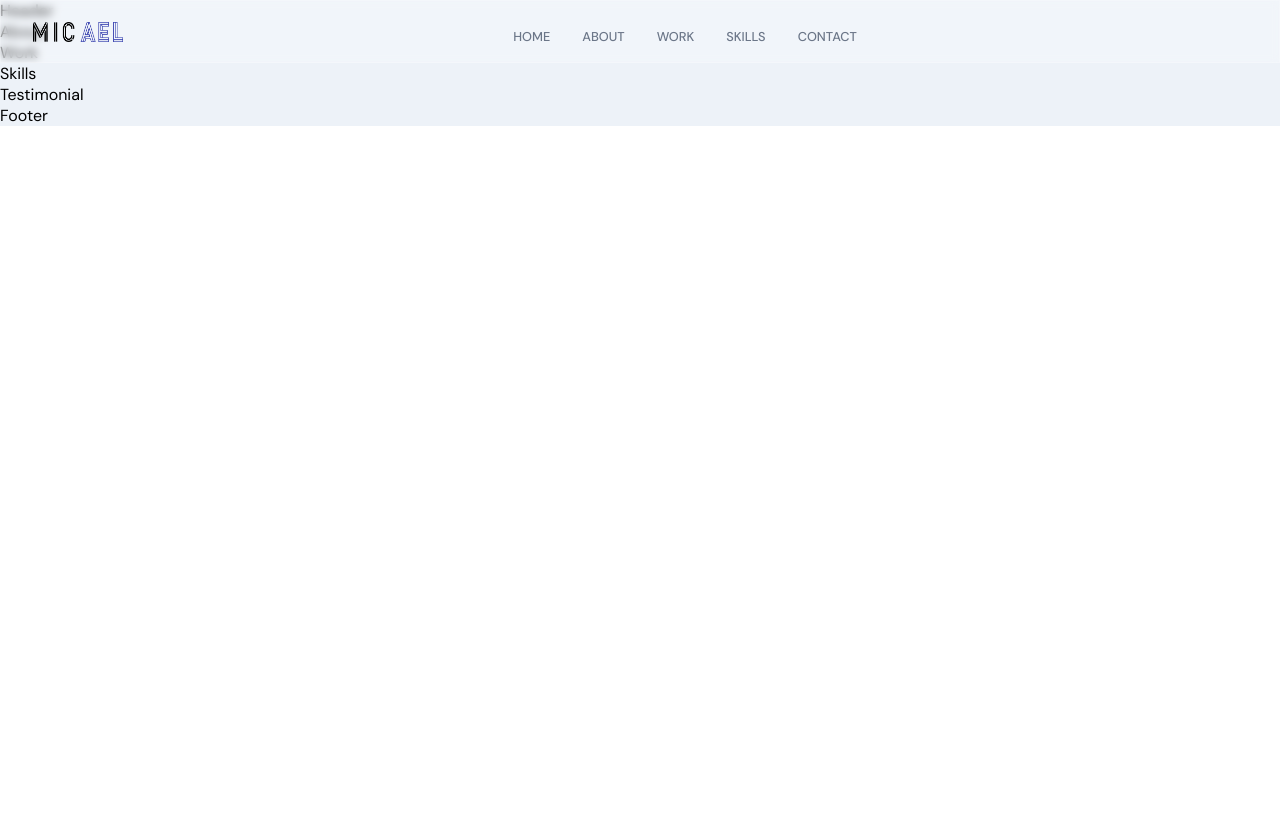
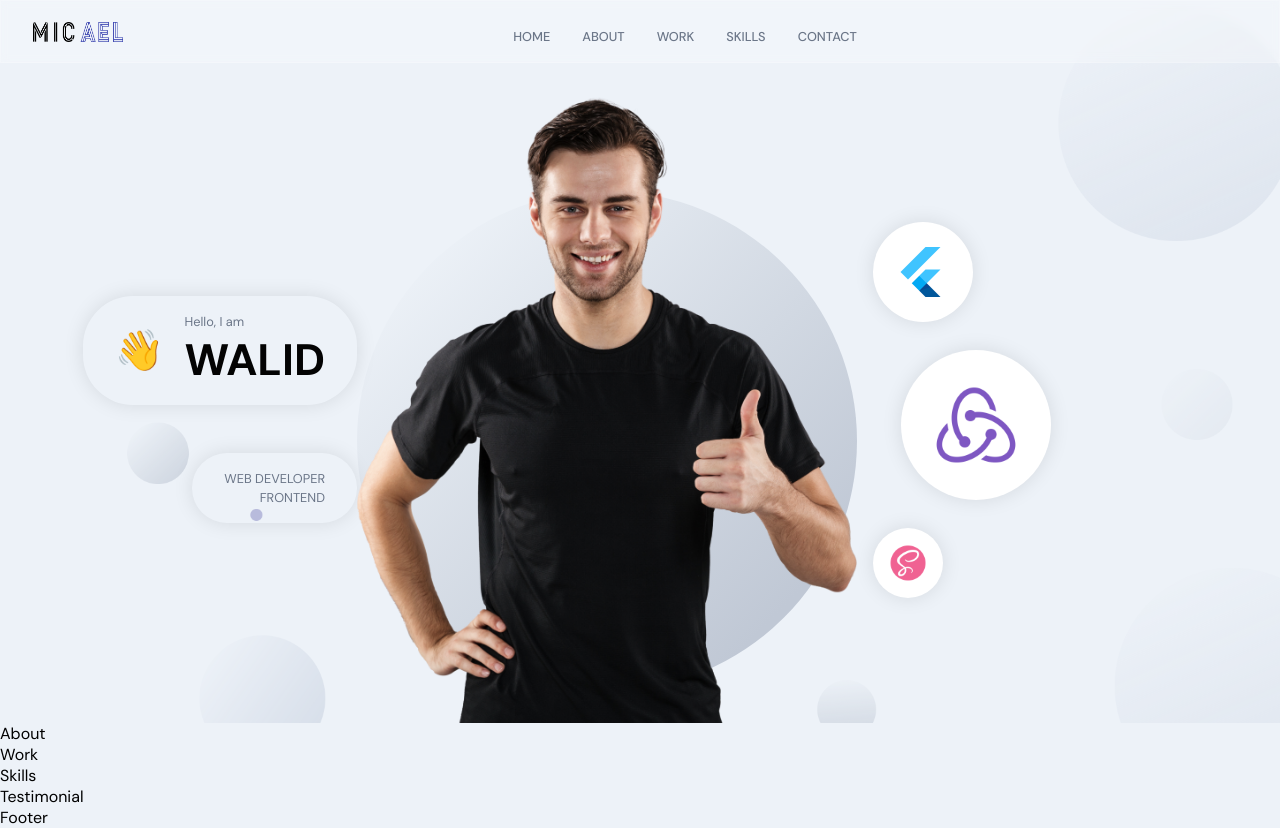
Before and after one commit to walidhassan1011/Portfolio, a React (Create React App) app in the folder frontend_react/: page / in a window 1280 px wide. Before the commit the page ends 800 px from the top, so only its background shows below. Built offline with nearby package versions, Linux system fonts and the light colour scheme.

Commit message:
header section done

```diff
--- a/frontend_react/src/container/Header/Header.jsx
+++ b/frontend_react/src/container/Header/Header.jsx
@@ -1,9 +1,73 @@
-import React from 'react'
-import './Header.scss'
+import React from "react";
+import "./Header.scss";
+import { motion } from "framer-motion";
+import { images } from "../../constants";
+const scaleVariants = {
+  whileInView: {
+    scale: [0, 1],
+    opacity: [0, 1],
+    transition: {
+      duration: 1,
+      ease: "easeInOut",
+    },
+  },
+};
 const Header = () => {
   return (
-    <div>Header</div>
-  )
-}
+    <div id="home" className="app__header app__flex">
+      <motion.div
+        whileInView={{
+          x: [-100, 0],
+          opacity: [0, 1],
+        }}
+        transition={{ duration: 0.5 }}
+        className="app__header-info"
+      >
+        <div className="app__header-badge">
+          <div className="badge-cmp app__flex">
+            <span>👋</span>
+            <div style={{ marginLeft: 20 }}>
+              <p className="p-text">Hello, I am</p>
+              <h1 className="head-text">WALID</h1>
+            </div>
+          </div>
+          <div className="tag-cmp app__flex">
+            <p className="p-text">Web Developer</p>
+            <p className="p-text">FrontEnd</p>
+          </div>
+        </div>
+      </motion.div>
+      <motion.div
+        whileInView={{
+          opacity: [0, 1],
+        }}
+        transition={{ duration: 0.5, delayChildren: 0.5 }}
+        className="app__header-img"
+      >
+        <img src={images.profile} alt="profile-bg" />
+        <motion.img
+          whileInView={{
+            scale: [0, 1],
+          }}
+          transition={{ duration: 1, ease: "easeInOut" }}
+          className="overlay_circle"
+          src={images.circle}
+          alt="profile-circle"
+        />
+      </motion.div>
+      <motion.div
+        variants={scaleVariants}
+        whileInView={scaleVariants.whileInView}
+        className="app__header-circles"
+      >
+        {[images.flutter, images.redux, images.sass].map((circle, index) => (
+          <div className="circle-cmp app__flex" key={`circle-${index}`}>
+            <img src={circle} alt="circle" />
+          </div>
+        ))}
+      </motion.div>
+    </div>
+  );
+};
 
-export default Header
+export default Header;
--- a/frontend_react/src/container/Header/Header.scss
+++ b/frontend_react/src/container/Header/Header.scss
@@ -0,0 +1,162 @@
+#home {
+  position: relative;
+  background: url("../../assets/bgIMG.png");
+  background-size: cover;
+  background-repeat: repeat;
+  background-position: center;
+
+  .app__wrapper {
+    padding: 0;
+  }
+  .copyrigth {
+    display: none;
+  }
+}
+
+.app__header {
+  flex: 1;
+  width: 100%;
+  height: 100%;
+  flex-direction: row;
+  padding: 6rem 2rem 0;
+  @media screen and (min-width: 2000px) {
+    padding-top: 8rem;
+  }
+  @media screen and (max-width: 1200px) {
+    flex-direction: column;
+  }
+  @media screen and (max-width: 450px) {
+    padding: 6rem 1rem 2rem;
+  }
+}
+
+.app__header-info {
+  flex: 0.65;
+  display: flex;
+  flex-direction: column;
+  justify-content: flex-start;
+  align-items: flex-start;
+  height: 100%;
+  @media screen and (max-width: 2000px) {
+    width: 100%;
+    margin-right: 0rem;
+  }
+}
+
+.app__header-badge {
+  width: 100%;
+  display: flex;
+  justify-content: flex-end;
+  align-items: flex-end;
+  flex-direction: column;
+  .badge-cmp,
+  .tag-cmp {
+    padding: 1rem 2rem;
+    border: var(--white-color);
+    border-radius: 50px;
+    flex-direction: row;
+    width: auto;
+    box-shadow: 0 0 20px rgba(0, 0, 0, 0.1);
+  }
+  .tag-cmp {
+    flex-direction: column;
+    margin-top: 3rem;
+    p {
+      width: 100%;
+      text-transform: uppercase;
+      text-align: right;
+    }
+  }
+  span {
+    font-size: 2.5rem;
+    @media screen and (min-width: 2000px) {
+      font-size: 5rem;
+    }
+  }
+  @media screen and (max-width: 1200px) {
+    justify-content: flex-start;
+    align-items: flex-start;
+  }
+}
+.app__header-circles {
+  flex: 0.75;
+  display: flex;
+  flex-direction: column;
+  justify-content: space-evenly;
+  align-items: flex-start;
+  height: 100%;
+  margin-left: 1rem;
+  div {
+    width: 100px;
+    height: 100px;
+    border-radius: 50%;
+    background: var(--white-color);
+    box-shadow: 0 0 20px rgba(0, 0, 0, 0.1);
+    img {
+      width: 60%;
+      height: 60%;
+    }
+  }
+  div:nth-child(1) {
+    width: 100px;
+    height: 100px;
+  }
+  div:nth-child(2) {
+    margin: 1.75rem;
+    width: 150px;
+    height: 150px;
+  }
+  div:nth-child(3) {
+    width: 70px;
+    height: 70px;
+  }
+  @media screen and (min-width: 2000px) {
+    div:nth-child(1) {
+      width: 400px;
+      height: 400px;
+    }
+    div:nth-child(2) {
+      width: 170px;
+      height: 170px;
+    }
+    div:nth-child(3) {
+      width: 200px;
+      height: 200px;
+    }
+  }
+  @media screen and (max-width: 1200px) {
+    width: 100%;
+    flex-direction: row;
+    flex-wrap: wrap;
+    margin-left: 0;
+    div {
+      margin: 1rem;
+    }
+  }
+}
+.app__header-img {
+  flex: 1;
+  height: 100%;
+  display: flex;
+  justify-content: flex-end;
+  align-items: flex-end;
+  position: relative;
+  img {
+    width: 100%;
+
+    object-fit: contain;
+    z-index: 1;
+  }
+  .overlay_circle {
+    position: absolute;
+    left: 0;
+    right: 0;
+    bottom: 0;
+    z-index: 0;
+    width: 100%;
+    height: 90%;
+  }
+  @media screen and (max-width: 1200px) {
+    margin: 2rem 0;
+  }
+}
```
